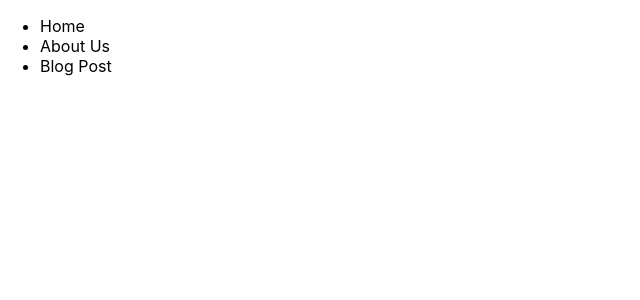
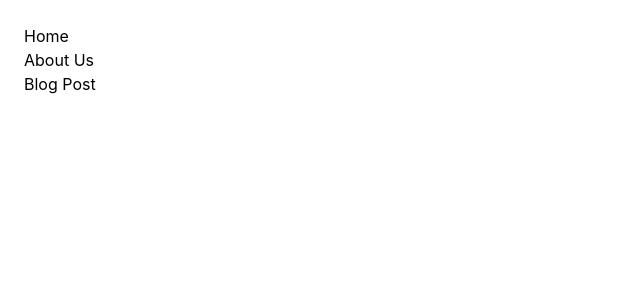
Before and after one commit to nadialvy/routing-fetch-api, a Next.js app: page / in a window 1280 px wide. Shown: the top 300 px of the page, without its empty margins (0-640 px from the left). Built offline with nearby package versions, Linux system fonts and the light colour scheme.

Commit message:
Init tailwind and router back

```diff
--- a/package.json
+++ b/package.json
@@ -12,5 +12,10 @@
     "next": "13.1.1",
     "react": "18.2.0",
     "react-dom": "18.2.0"
+  },
+  "devDependencies": {
+    "autoprefixer": "^10.4.13",
+    "postcss": "^8.4.21",
+    "tailwindcss": "^3.2.4"
   }
 }
--- a/pages/about.js
+++ b/pages/about.js
@@ -1,6 +1,13 @@
+import { useRouter } from 'next/router'
+
 export default function About(){
+    const router = useRouter()
+
     return(
-        <div>
+        <div className="p-6">
+            <p onClick={() => router.back()} className="text-2xl">
+                ←
+            </p>
             <p>About page</p>
         </div>
     );
--- a/pages/blog/hello-world.js
+++ b/pages/blog/hello-world.js
@@ -1,7 +1,14 @@
+import { useRouter } from 'next/router'
+
 export default function HelloWorld(){
+    const router = useRouter()
+
     return(
-        <>
+        <div className="p-6">
+            <p onClick={() => router.back()} className="text-2xl">
+                ←
+            </p>
             <p>Hello World</p>
-        </>
+        </div>
     );
 }
--- a/pages/index.js
+++ b/pages/index.js
@@ -1,7 +1,8 @@
 import Link from 'next/link'
 
-function Home() {
+export default function Home() {
   return (
+    <div className="p-6">
       <ul>
         <li>
           <Link href="/">Home</Link>
@@ -13,7 +14,6 @@ function Home() {
           <Link href="/blog/hello-world">Blog Post</Link>
         </li>
       </ul>
+    </div>
   )
 }
-
-export default Home
--- /dev/null
+++ b/postcss.config.js
@@ -0,0 +1,6 @@
+module.exports = {
+  plugins: {
+    tailwindcss: {},
+    autoprefixer: {},
+  },
+}
--- a/styles/globals.css
+++ b/styles/globals.css
@@ -1,3 +1,7 @@
+@tailwind base;
+@tailwind components;
+@tailwind utilities;
+
 html,
 body {
   padding: 0;
--- /dev/null
+++ b/tailwind.config.js
@@ -0,0 +1,11 @@
+/** @type {import('tailwindcss').Config} */
+module.exports = {
+  content: [
+    "./pages/**/*.{js,ts,jsx,tsx}",
+    "./components/**/*.{js,ts,jsx,tsx}",
+  ],
+  theme: {
+    extend: {},
+  },
+  plugins: [],
+}
```
Also changed, not shown: 1 other file (tests, documents, lock files or other folders). Lines whose indentation alone changed are shown as unchanged.
